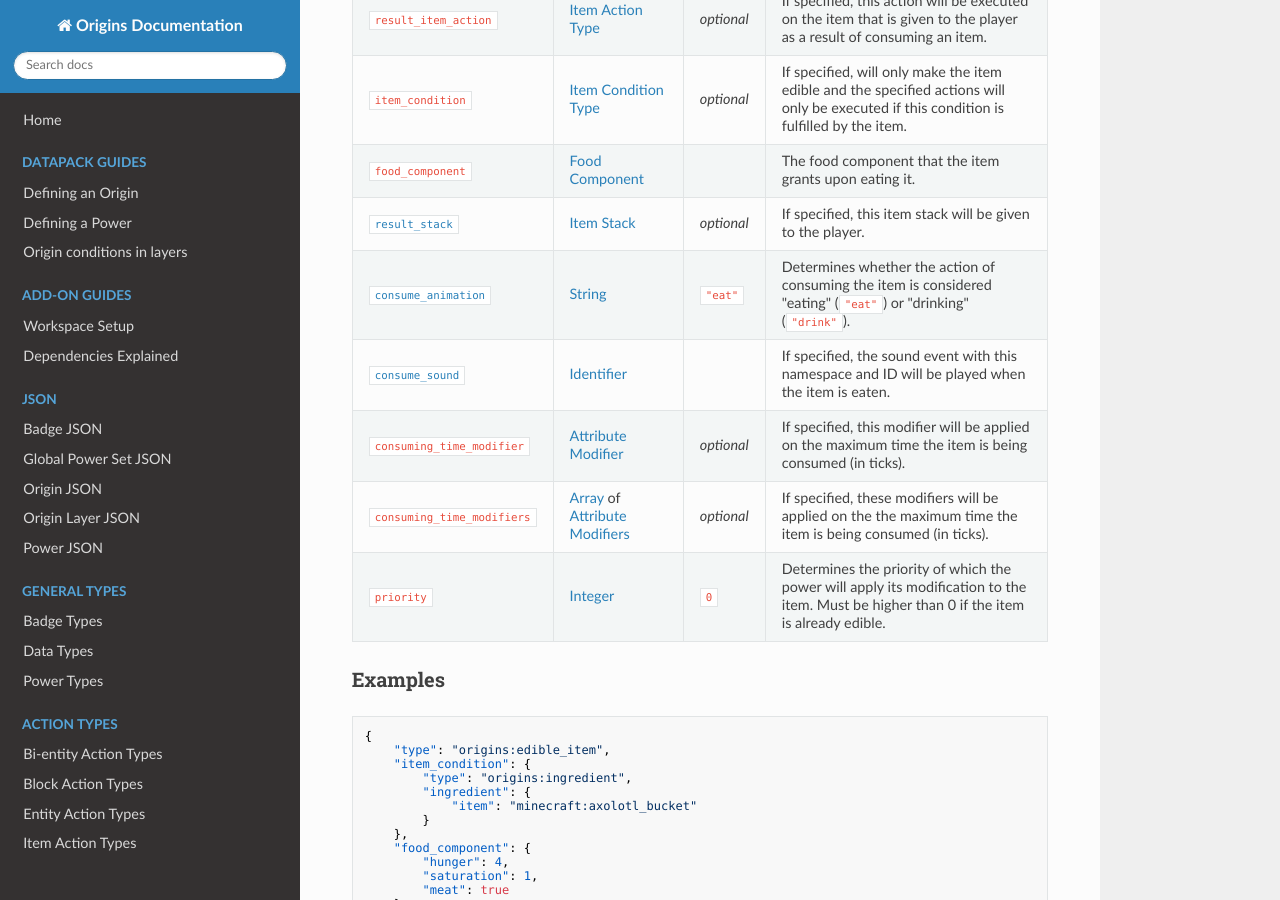
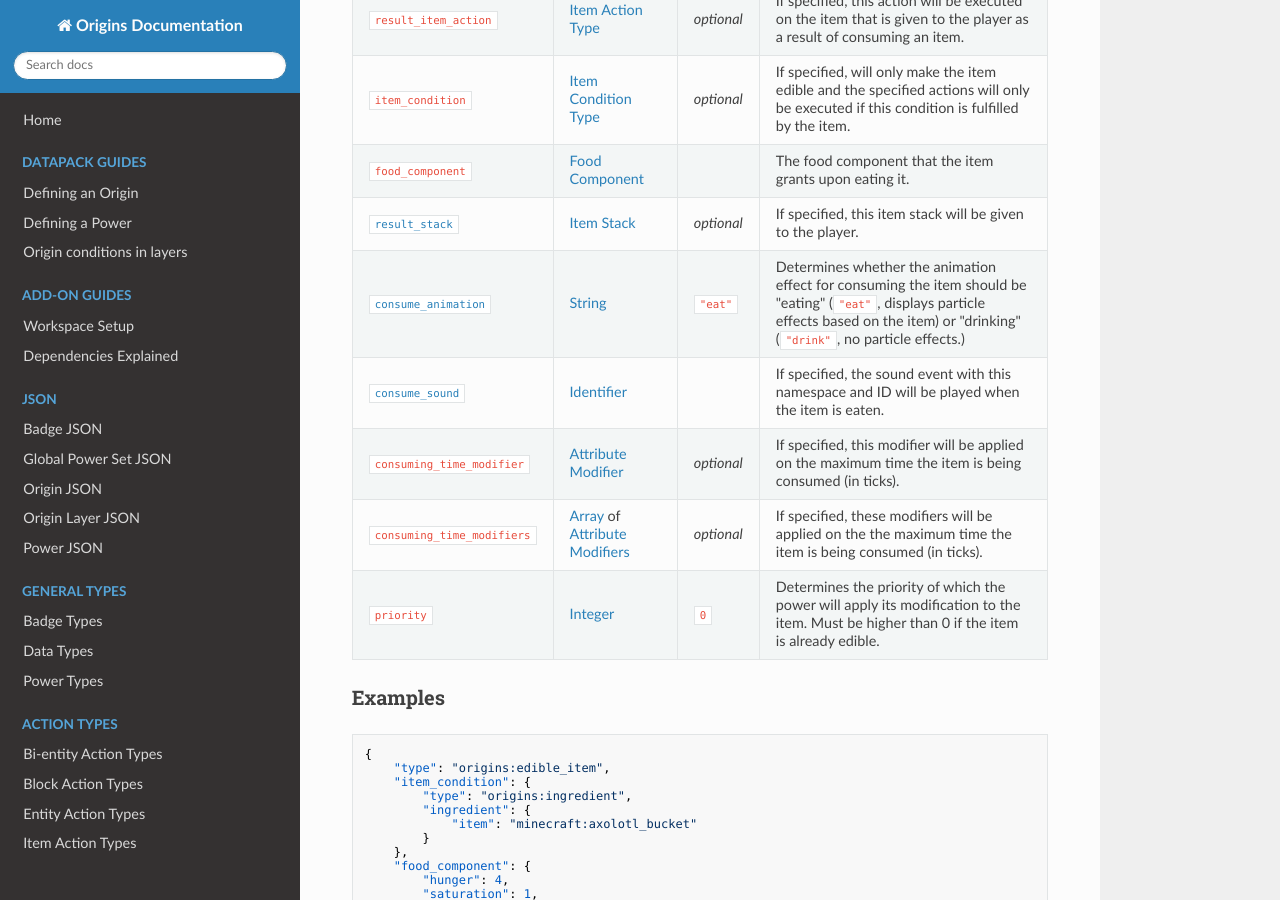
Before and after one commit to apace100/origins-docs, an MkDocs documentation site: the page built from docs/types/power_types/edible_item.md, in a window 1280 px wide and 900 px high, scrolled down 512 px. Built offline with MkDocs 1.6.1, drawn with Linux system fonts in a browser that asks for light colours; nearby versions of some CDN libraries.

Commit message:
Updated `edible_item` (Power type) (again) * Changed description for the `consume_animation` field

```diff
--- a/docs/types/power_types/edible_item.md
+++ b/docs/types/power_types/edible_item.md
@@ -21,7 +21,7 @@ Field | Type | Default | Description
 `item_condition` | [Item Condition Type](../item_condition_types.md) | _optional_ | If specified, will only make the item edible and the specified actions will only be executed if this condition is fulfilled by the item.
 `food_component`| [Food Component](../data_types/food_component.md) |  | The food component that the item grants upon eating it.
 [`result_stack`](## "Aliases: return_stack") | [Item Stack](../data_types/item_stack.md) | _optional_ | If specified, this item stack will be given to the player.
-[`consume_animation`](## "Aliases: use_action") | [String](../data_types/string.md) | `"eat"` | Determines whether the action of consuming the item is considered "eating" (`"eat"`) or "drinking" (`"drink"`).
+[`consume_animation`](## "Aliases: use_action") | [String](../data_types/string.md) | `"eat"` | Determines whether the animation effect for consuming the item should be "eating" (`"eat"`, displays particle effects based on the item) or "drinking" (`"drink"`, no particle effects.)
 [`consume_sound`](## "Aliases: sound") | [Identifier](../data_types/identifier.md) |  | If specified, the sound event with this namespace and ID will be played when the item is eaten.
 `consuming_time_modifier` | [Attribute Modifier](../data_types/attribute_modifier.md) | *optional* | If specified, this modifier will be applied on the maximum time the item is being consumed (in ticks).
 `consuming_time_modifiers` | [Array](../data_types/array.md) of [Attribute Modifiers](../data_types/attribute_modifier.md) | *optional* | If specified, these modifiers will be applied on the the maximum time the item is being consumed (in ticks).
```
